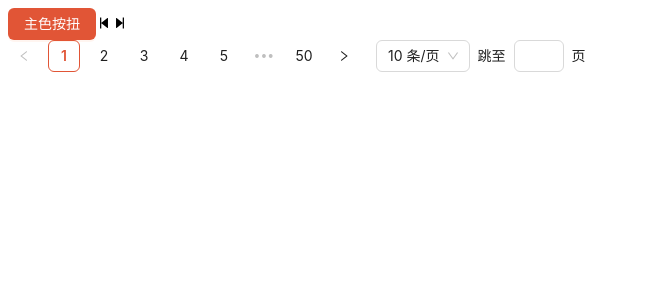
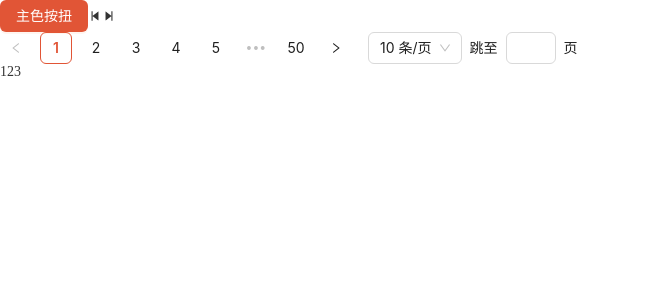
Before and after one commit to 1442098776/vue3-admin-antdv-template, a Vue app: page / in a window 1280 px wide. Shown: the top 300 px of the page, without its empty margins (0-647 px from the left). Built offline with nearby package versions, Linux system fonts and the light colour scheme.

Commit message:
feat: css预处理器和全局样式

```diff
--- a/package.json
+++ b/package.json
@@ -24,6 +24,7 @@
     "@vue/eslint-config-prettier": "^8.0.0",
     "eslint": "^8.49.0",
     "eslint-plugin-vue": "^9.17.0",
+    "less": "^4.2.0",
     "prettier": "^3.0.3",
     "unplugin-vue-components": "^0.26.0",
     "vite": "^5.1.6"
--- a/src/App.vue
+++ b/src/App.vue
@@ -16,6 +16,7 @@ const theme = {
     <StepForwardOutlined />
 
     <a-pagination :total="500" show-quick-jumper />
+    <a href="#">123</a>
   </a-config-provider>
 </template>
 
--- a/src/main.js
+++ b/src/main.js
@@ -2,6 +2,7 @@ import App from './App.vue'
 
 import { createApp } from 'vue'
 import Icons from './components/Icons'
+import '@/styles/main.less'
 
 const app = createApp(App)
 app.use(Icons)
--- /dev/null
+++ b/src/styles/main.less
@@ -0,0 +1,32 @@
+@import './var.less';
+
+body {
+  font-size: 14px;
+  color: #333;
+  margin: 0;
+  padding: 0;
+}
+
+a {
+  color: inherit;
+  text-decoration: none;
+  &:hover {
+    color: var(--color-primary);
+  }
+}
+
+* {
+  margin: 0;
+  padding: 0;
+}
+
+#nprogress {
+  .bar {
+    background-color: var(--color-primary) !important;
+  }
+  .peg {
+    box-shadow:
+      0 0 10px var(--color-primary),
+      0 0 5px var(--color-primary) !important;
+  }
+}
--- /dev/null
+++ b/src/styles/var.less
@@ -0,0 +1,3 @@
+:root {
+  --color-primary: #e15536;
+}
```
Also changed, not shown: 1 other file (tests, documents, lock files or other folders).
